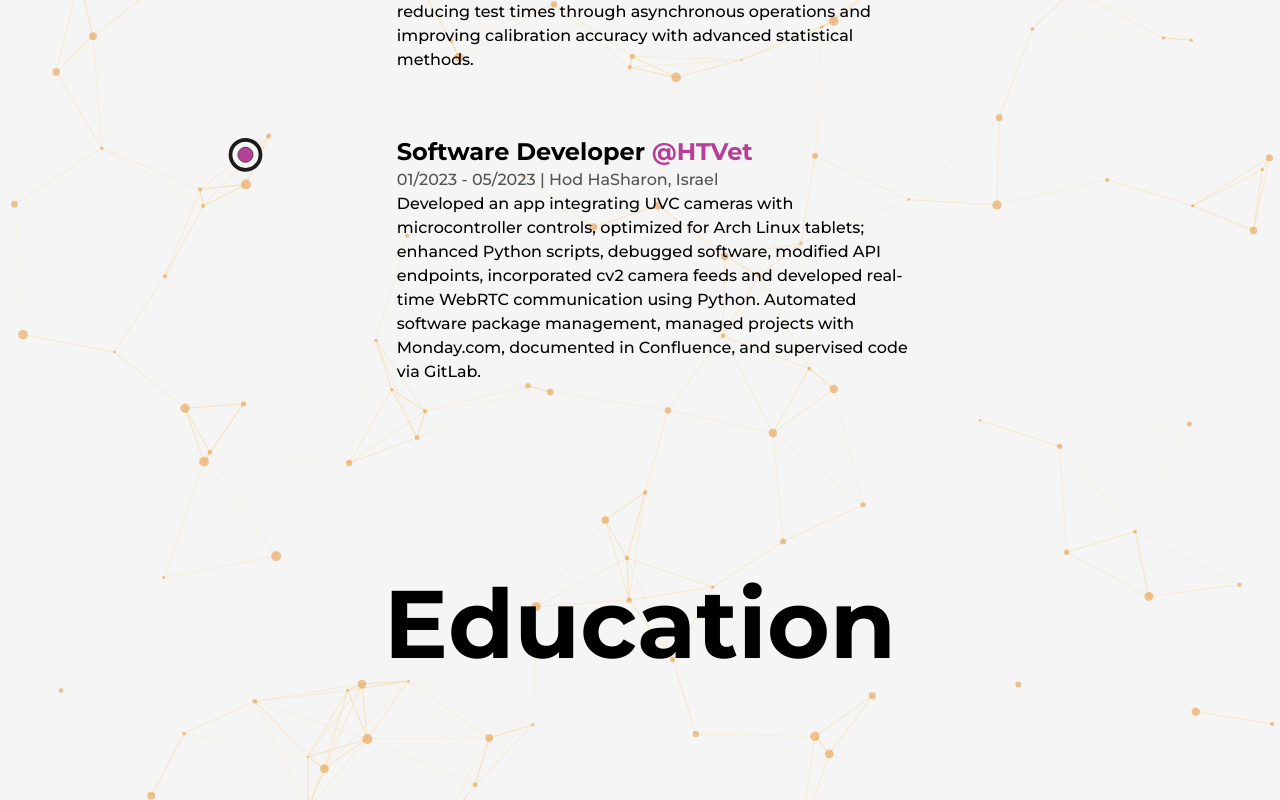
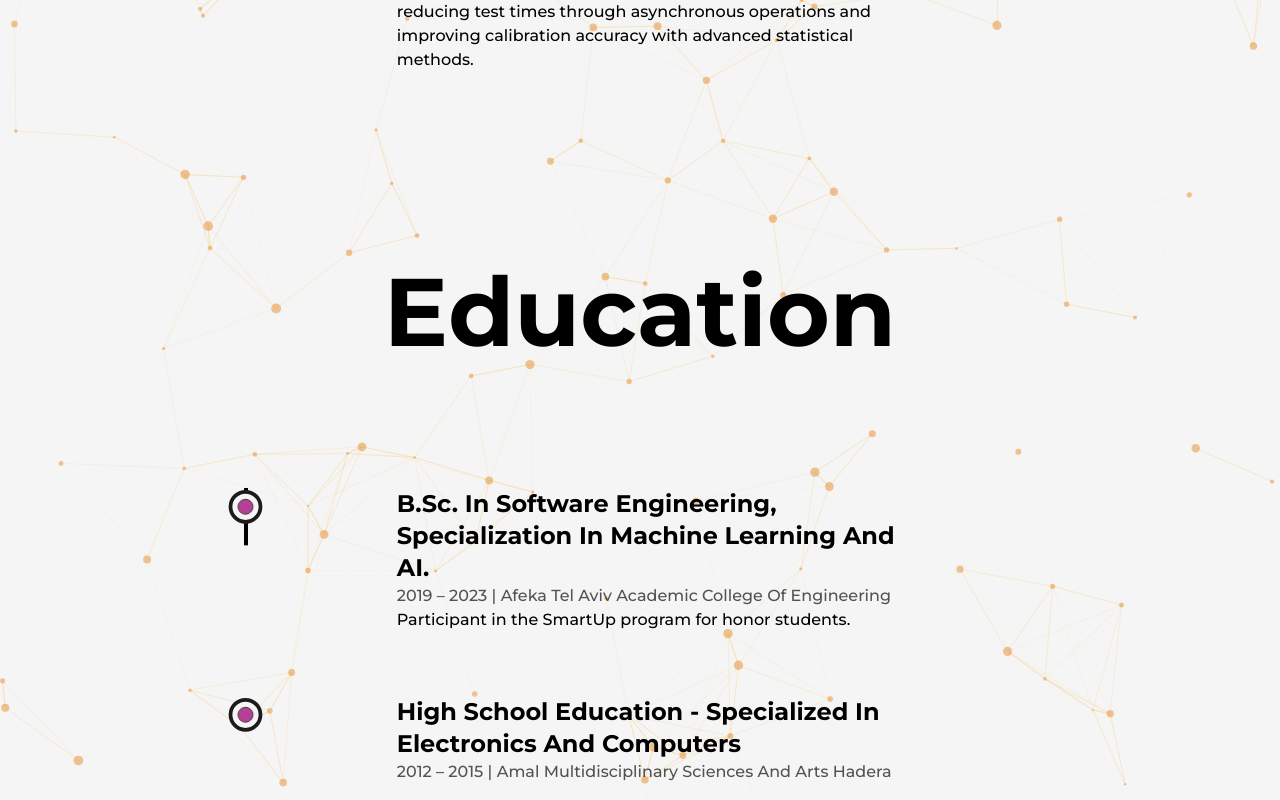
Before and after one commit to idanHur/idanhur.github.io, a Next.js app: page /about in a window 1280 px wide. Shown: the part 1820-2620 px from the top of the page. Built offline with nearby package versions, Linux system fonts and the light colour scheme.

Commit message:
רemoved Ht from about

```diff
--- a/src/components/Experience.js
+++ b/src/components/Experience.js
@@ -65,14 +65,14 @@
                     address={`${experienceMeggerStrings.experienceMeggerAddress}`}
                     work={`${experienceMeggerStrings.experienceMeggerWork}`}
                 />
-                <Details
+                {/*<Details
                     position={`${experienceStrings.experience1Position}`}
                     company={`${experienceStrings.experience1Company}`}
                     time={`${experienceStrings.experience1Time}`}
                     companyLink={`${experienceStrings.experience1CompanyLink}`}
                     address={`${experienceStrings.experience1Address}`}
                     work={`${experienceStrings.experience1Work}`}
-                />
+                />*/}
             </ul>
       </div>
 
```
